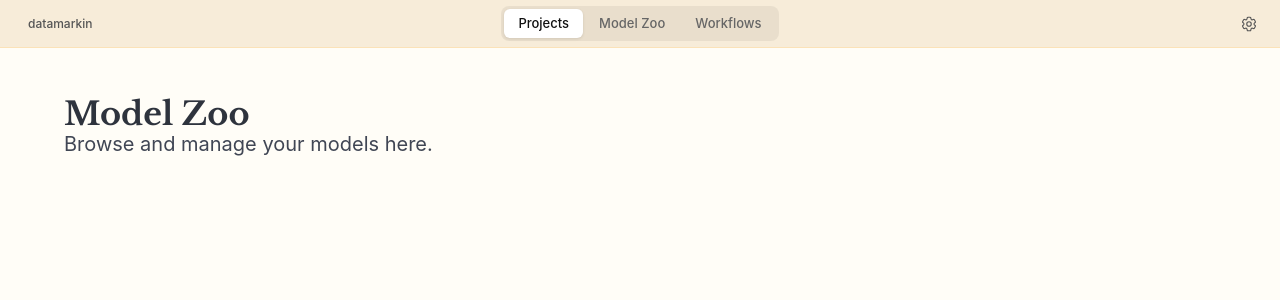
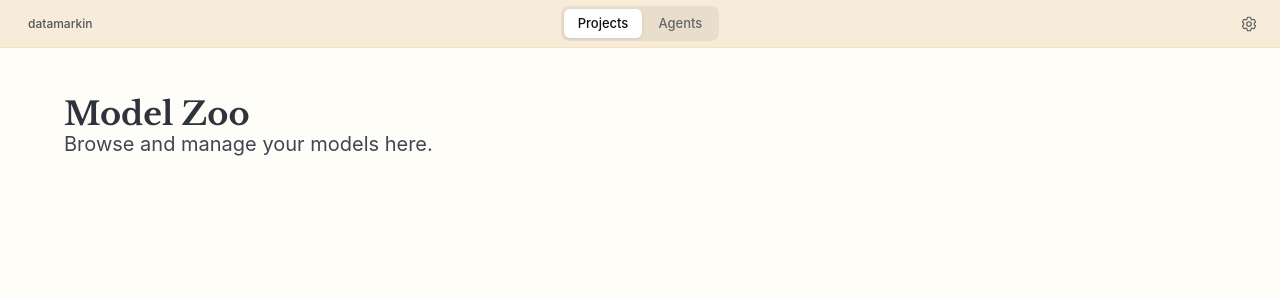
Before and after one commit to datamarkin/datamarkin, a Flask app: page /model-zoo in a window 1280 px wide. Shown: the top 300 px of the page. Run offline with Flask 3, Linux system fonts and the light colour scheme.

Commit message:
Add "Agents" route, template, and navigation tab

```diff
--- a/app.py
+++ b/app.py
@@ -78,6 +78,10 @@ def create_app() -> Flask:
     def model_zoo():
         return render_template("model_zoo.html")
 
+    @app.route("/agents")
+    def agents():
+        return render_template("agents.html")
+
     @app.route("/workflows")
     def workflows():
         return render_template("workflows.html")
--- a/templates/base.html
+++ b/templates/base.html
@@ -27,8 +27,7 @@
             <div class="titlebar-center">
                 <nav class="tab-pills">
                     <a href="/projects" class="tab-pill {{ 'is-active' if active_tab == 'projects' }}">Projects</a>
-                    <a href="/model-zoo" class="tab-pill {{ 'is-active' if active_tab == 'model_zoo' }}">Model Zoo</a>
-                    <a href="/workflows" class="tab-pill {{ 'is-active' if active_tab == 'workflows' }}">Workflows</a>
+                    <a href="/model-zoo" class="tab-pill {{ 'is-active' if active_tab == 'model_zoo' }}">Agents</a>
                 </nav>
             </div>
             <div class="titlebar-right">
```
Also changed, not shown: templates/agents.html (added).
